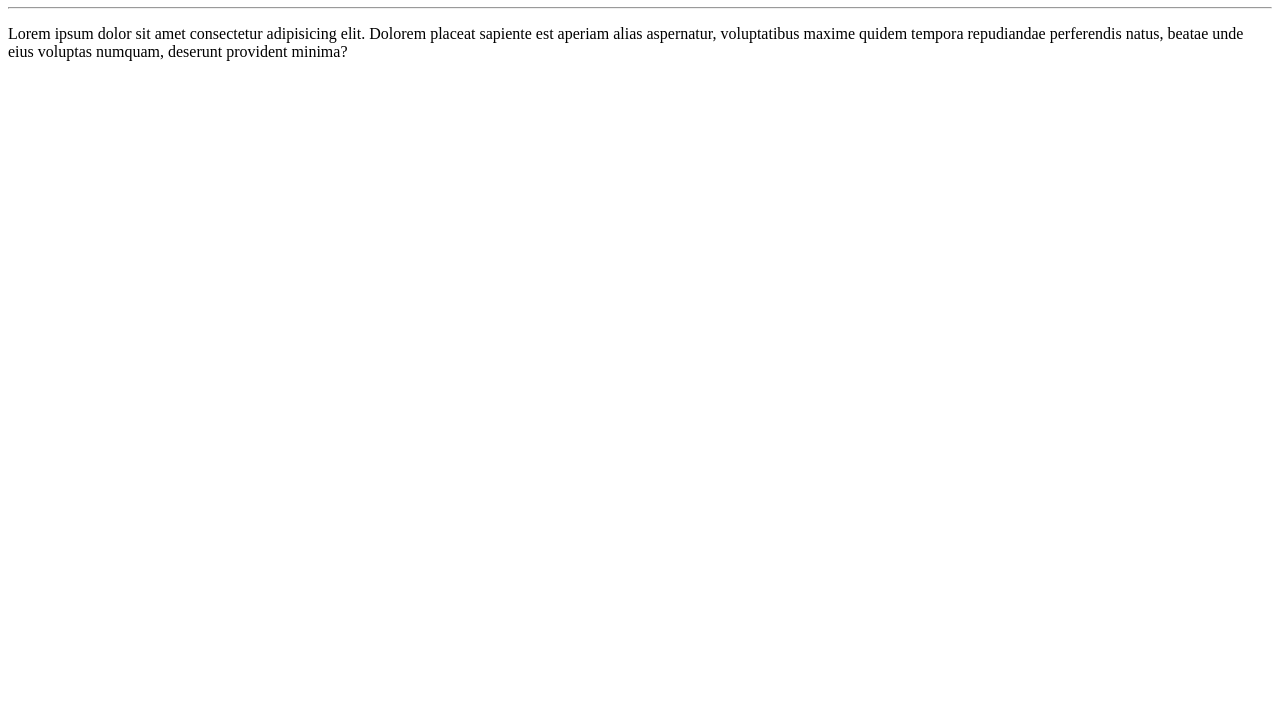
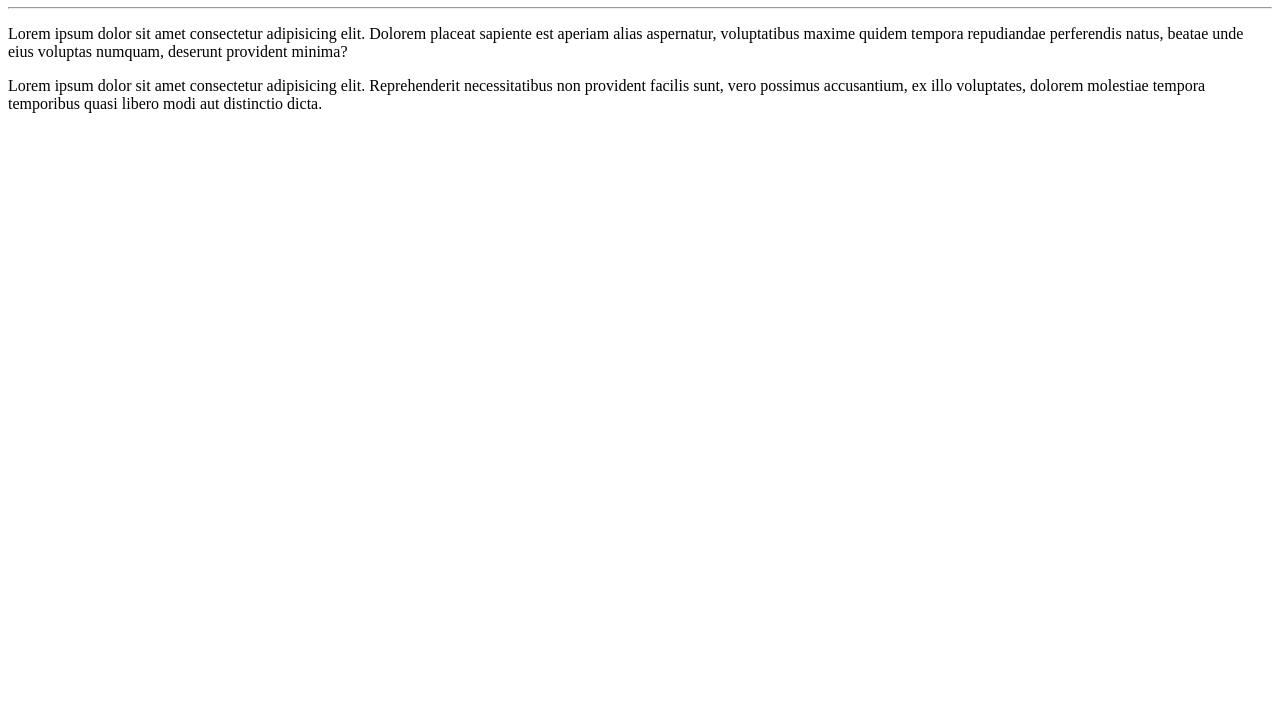
Before and after one commit to Chakirou-Sanoussi/Ola-Mundo, a plain HTML site: page site-exemplo/index.html in a window 1280 px wide. Shown: the part 73-800 px from the top of the page. Drawn offline with Linux system fonts and the light colour scheme.

Commit message:
adicionei um paragrafo

```diff
--- a/site-exemplo/index.html
+++ b/site-exemplo/index.html
@@ -10,5 +10,6 @@
     <h1>Ola Mundo</h1>
     <hr>
     <p>Lorem ipsum dolor sit amet consectetur adipisicing elit. Dolorem placeat sapiente est aperiam alias aspernatur, voluptatibus maxime quidem tempora repudiandae perferendis natus, beatae unde eius voluptas numquam, deserunt provident minima?</p>
+    <p>Lorem ipsum dolor sit amet consectetur adipisicing elit. Reprehenderit necessitatibus non provident facilis sunt, vero possimus accusantium, ex illo voluptates, dolorem molestiae tempora temporibus quasi libero modi aut distinctio dicta.</p>
 </body>
 </html>
```
